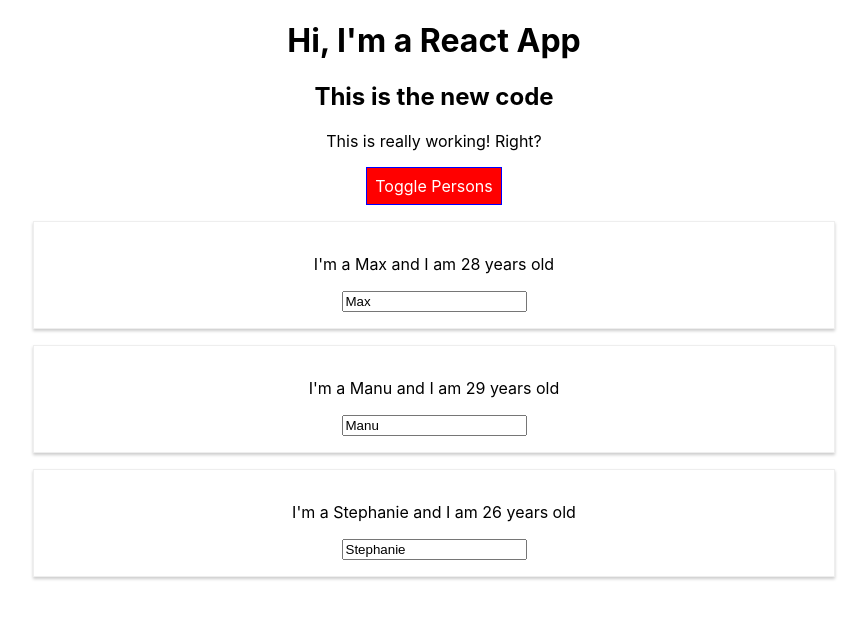
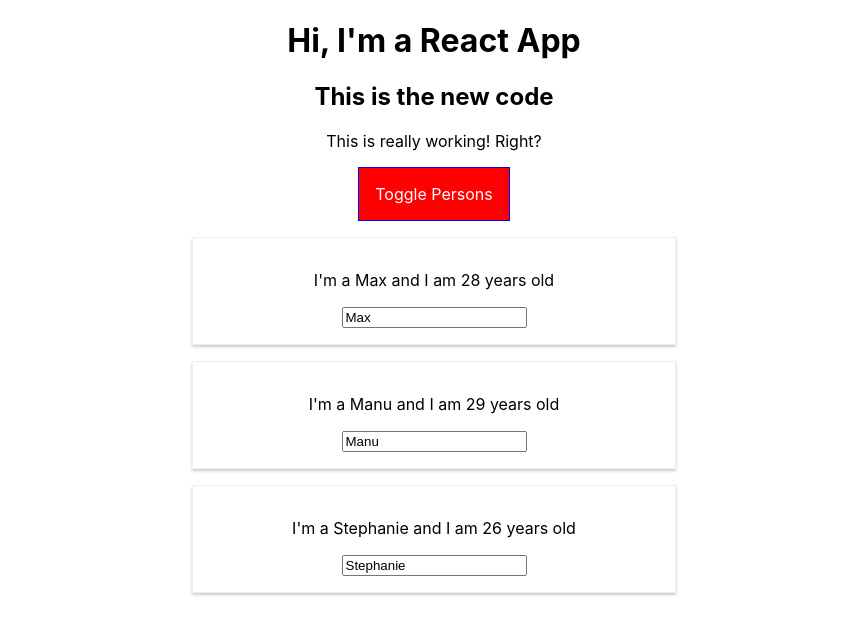
Before and after one commit to MichaelNeely77/react-complete-guide, a React (Create React App) app: page / in a window 1280 px wide. Both pictures are taken after a click on the button "Toggle Persons". Shown: the top 634 px of the page, without its empty margins (206-1073 px from the left). Built offline with nearby package versions, Linux system fonts and the light colour scheme.

Commit message:
Added functionality for CSS Modules react-scripts 2.0+

```diff
--- a/src/App.css
+++ /dev/null
@@ -1,11 +0,0 @@
-.App {
-  text-align: center;
-}
-
-.red {
-  color: red;
-}
-
-.bold {
-  font-weight: bold;
-}
--- a/src/App.js
+++ b/src/App.js
@@ -1,5 +1,6 @@
 import React, { Component } from 'react';
-import './App.css';
+import styles from'./App.module.css';
+
 import Person from './Person/Person';
 
 class App extends Component {
@@ -42,16 +43,8 @@
   }
 
   render () {
-    const style = {
-      backgroundColor: 'green',
-      color: 'white',
-      font: 'inherit',
-      border: '1px solid blue',
-      padding: '8px',
-      cursor: 'pointer'
-    };
-
     let persons = null;
+    let btnClass = '';
 
     if( this.state.showPersons ) {
       persons = (
@@ -68,29 +61,28 @@
         })}
       </div>
       );
-      style.backgroundColor = 'red';
-
+      btnClass = styles.Red;
     }
 
-    let classes = [];
+    const assignedClasses = [];
     if (this.state.persons.length <= 2) {
-      classes.push('red');
+      assignedClasses.push(styles.red);
     }
     if (this.state.persons.length <= 1) {
-        classes.push('bold');
+        assignedClasses.push(styles.bold);
       }
 
 
 
     return (
 
-              <div className="App">
+      <div className={styles.App}>
         <h1>Hi, I'm a React App</h1>
         <h2>This is the new code</h2>
 
-        <p className={classes.join(' ')}>This is really working! Right?</p>
+        <p className={assignedClasses.join(' ')}>This is really working! Right?</p>
         <button
-          style={style}
+        className={btnClass}
           onClick={this.togglePersonsHandler}>Toggle Persons</button>
           {persons}
       </div>
--- /dev/null
+++ b/src/App.module.css
@@ -0,0 +1,34 @@
+.App {
+  text-align: center;
+}
+
+.red {
+  color: red;
+}
+
+.bold {
+  font-weight: bold;
+}
+
+.App button {
+  border: 1px solid blue;
+  background-color: green;
+  color: white;
+  font:inherit;
+  padding: 16px;
+  cursor: pointer;
+}
+
+.App button:hover {
+  background-color: lightgreen;
+  color: black;
+}
+
+.App button.Red {
+  background-color: red;
+}
+
+.App button.Red:hover {
+  background-color: salmon;
+  color: black;
+}
--- a/src/Person/Person.js
+++ b/src/Person/Person.js
@@ -1,10 +1,12 @@
 import React from 'react';
-import './Person.css';
+
+import styles from './Person.module.css';
 
 
 const person = (props) => {
+
     return (
-            <div className="Person">
+            <div className={styles.Person}>
                 <p onClick={props.click} >I'm a {props.name} and I am {props.age} years old</p>
                 <p>{props.children}</p>
                 <input type="text" onChange={props.changed} value={props.name}/>
--- a/src/Person/Person.css
+++ b/src/Person/Person.module.css
@@ -8,8 +8,8 @@
 
 }
 
-/* @media (min-width: 500px) {
+@media (min-width: 500px) {
     .Person {
         width: 450px;
     }
-} */
+}
```
